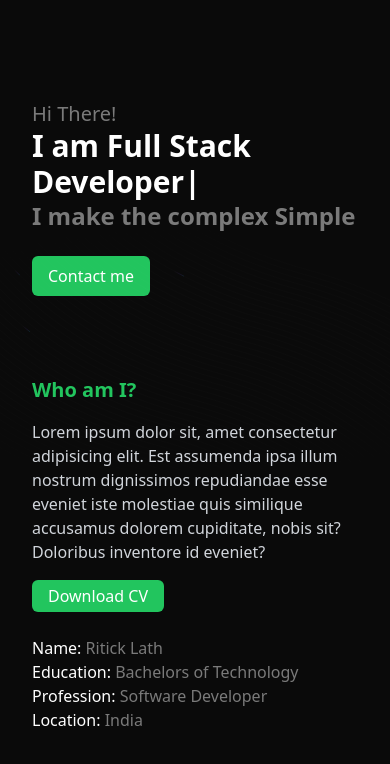
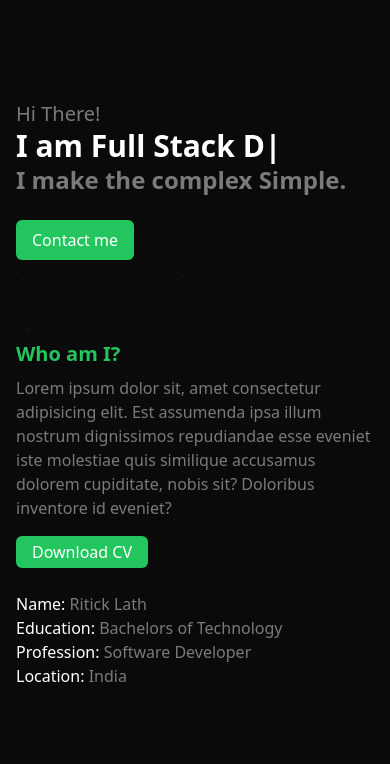
Before and after one commit to RitickLath/devfolio, a Next.js app: page / in a window 390 px wide. Shown: the top 764 px of the page. Built offline with nearby package versions, Linux system fonts and the light colour scheme.

Commit message:
Typed.js

```diff
--- a/package.json
+++ b/package.json
@@ -14,7 +14,8 @@
     "next": "14.2.13",
     "react": "^18",
     "react-dom": "^18",
-    "tailwind-merge": "^2.5.2"
+    "tailwind-merge": "^2.5.2",
+    "typed.js": "^2.1.0"
   },
   "devDependencies": {
     "postcss": "^8",
--- a/src/app/components/About.jsx
+++ b/src/app/components/About.jsx
@@ -3,12 +3,12 @@ import React from "react";
 const About = () => {
   return (
     <div className="mt-20">
-      <h1 className="text-xl sm:text-2xl md:text-3xl text-[#22C55E] font-semibold mb-4">
+      <h1 className="text-xl sm:text-2xl md:text-3xl text-[#22C55E] font-semibold mb-2 lg:mb-4">
         Who am I?
       </h1>
       <div className="md:flex justify-between">
         <div className="md:w-[300px] lg:w-[500px]">
-          <p className="text-gray-300">
+          <p>
             Lorem ipsum dolor sit, amet consectetur adipisicing elit. Est
             assumenda ipsa illum nostrum dignissimos repudiandae esse eveniet
             iste molestiae quis similique accusamus dolorem cupiditate, nobis
--- a/src/app/components/HeroSection.jsx
+++ b/src/app/components/HeroSection.jsx
@@ -1,19 +1,42 @@
+"use client";
 import Image from "next/image";
-import React from "react";
+import React, { useEffect, useRef } from "react";
+import Typed from "typed.js";
 import profilePic from "@/app/components/profile-pic.webp";
 
 const HeroSection = () => {
+  const el = useRef(null);
+
+  useEffect(() => {
+    const typed = new Typed(el.current, {
+      strings: [
+        "Full Stack Developer.",
+        "Frontend Developer.",
+        "Backend Developer.",
+      ],
+      typeSpeed: 120, // typing speed in milliseconds
+      backSpeed: 120, // backspacing speed in milliseconds
+      loop: true, // loop the animation
+    });
+
+    return () => {
+      // Destroy Typed instance during cleanup to stop animation
+      typed.destroy();
+    };
+  }, []);
+
   return (
     <div className="md:flex md:justify-between">
       {/* Text Section */}
       <div>
         <div className="mt-[100px]">
           <h1 className="text-xl lg:text-2xl font-medium">Hi There!</h1>
+
           <h1 className="text-3xl lg:text-5xl font-bold text-white">
-            I am Full Stack Developer|
+            I am <span ref={el} />
           </h1>
           <h1 className="text-2xl lg:text-3xl font-semibold lg:pt-2">
-            I make the complex Simple
+            I make the complex Simple.
           </h1>
           <div className="mt-6 lg:mt-12">
             <button className="bg-[#22C55E] text-white py-2 px-4 rounded-md">
--- a/src/app/page.js
+++ b/src/app/page.js
@@ -8,7 +8,7 @@ import About from "./components/About";
 export default function BackgroundBeamsDemo() {
   return (
     <div className="w-full bg-neutral-950 relative flex flex-col items-center justify-center antialiased">
-      <div className="w-full min-h-screen px-8 md:px-24 lg:px-32 text-[#7A7A7A]">
+      <div className="w-full min-h-screen px-4 md:px-24 lg:px-32 text-[#7A7A7A]">
         {/* HERO SECTION */}
         <HeroSection />
         {/* ABOUT SECTION */}
```
Also changed, not shown: 1 other file (tests, documents, lock files or other folders).
